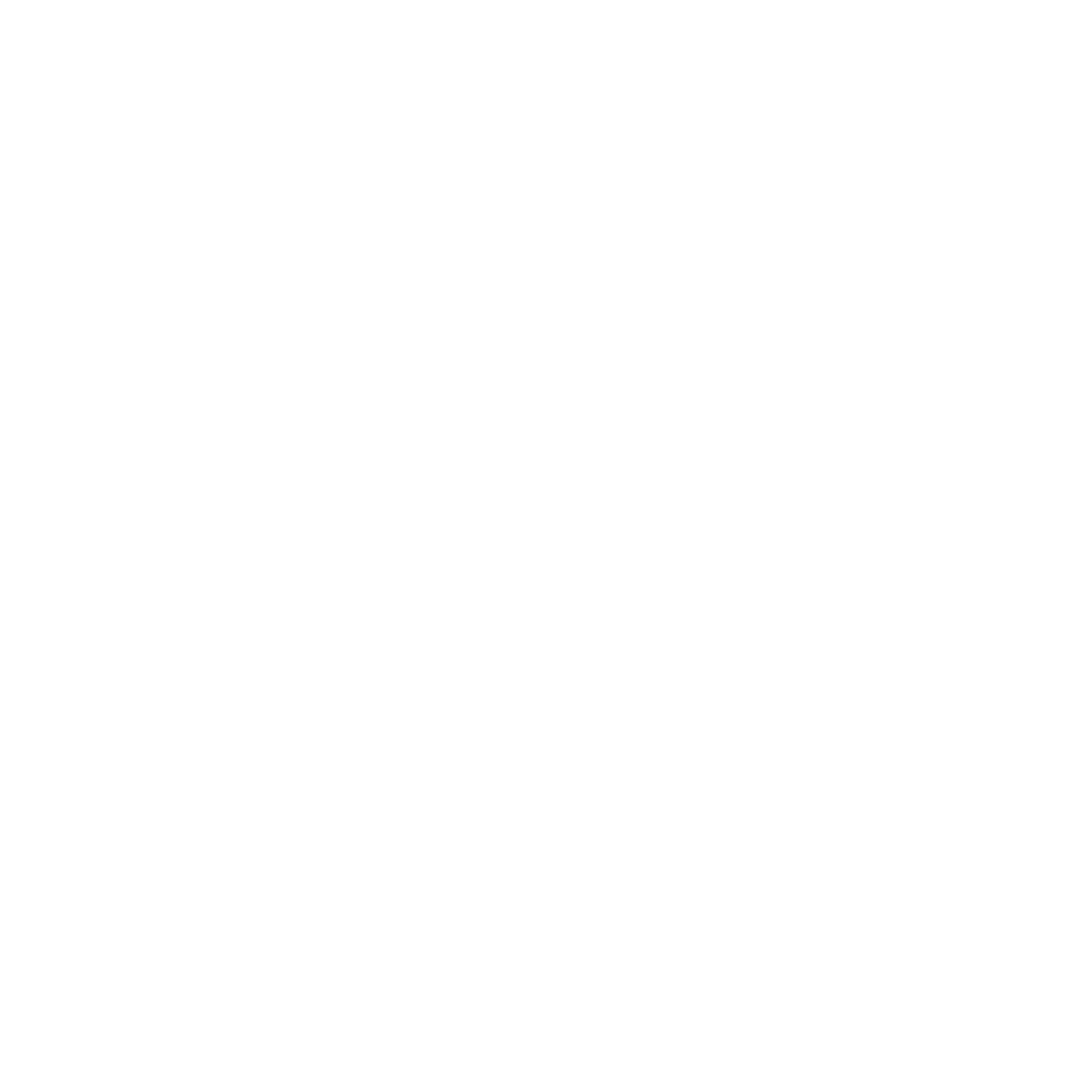
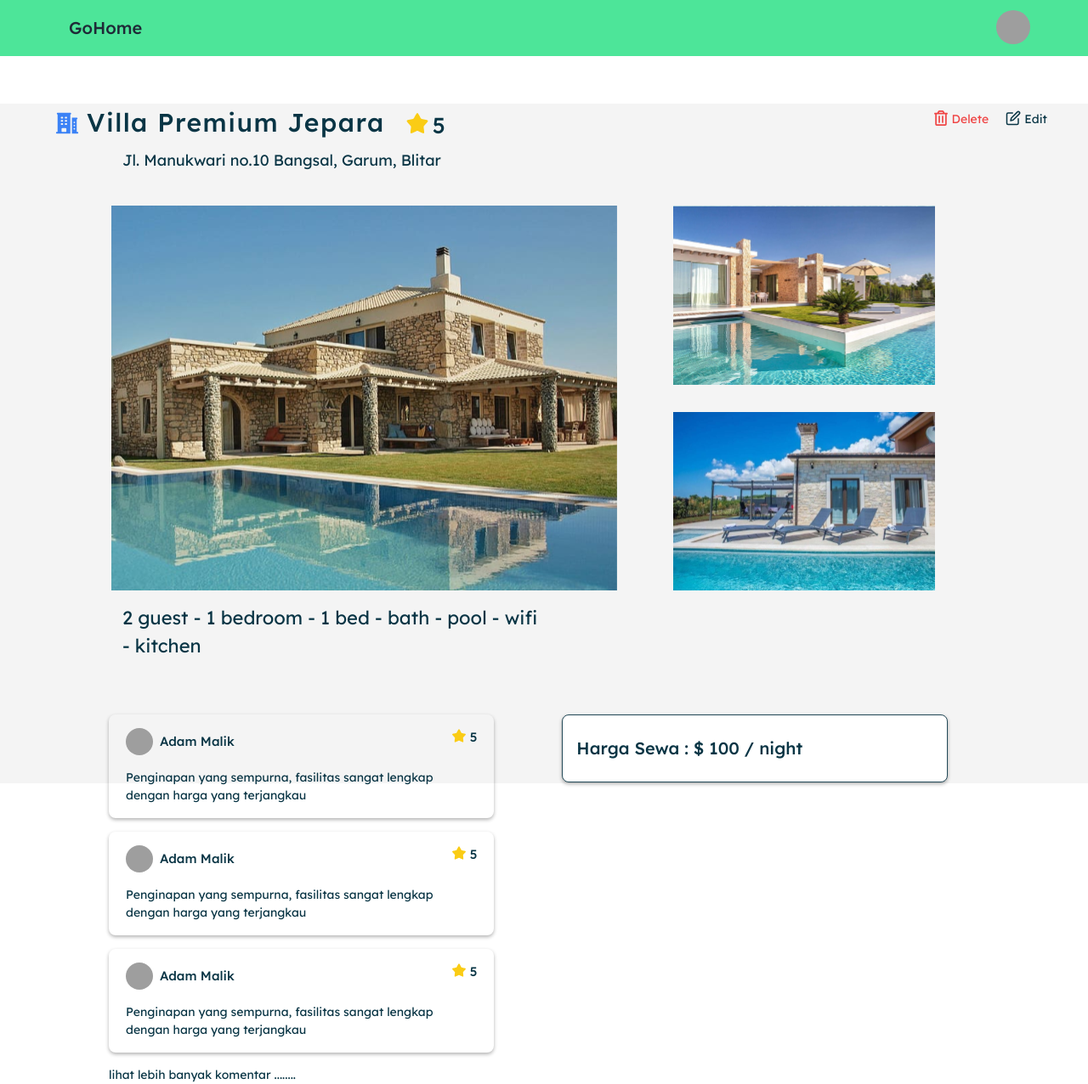
Before and after one commit to ALTA-KEL3/Airbnb-FE, a React (Vite) app: page /detailstaycation in a window 1280 px wide. Before the commit this address had no page. Shown: the whole page at 85% size. Before the commit the page ends 800 px from the top, so only its background shows below. Built offline with nearby package versions, Linux system fonts and the light colour scheme; grey boxes are pictures that could not be loaded; what prettier-plugin-tailwindcss would draw is missing.

Commit message:
feat: slicing detail staycation POV host

```diff
--- /dev/null
+++ b/src/pages/DetailStaycation.tsx
@@ -0,0 +1,120 @@
+import React, { FC, useState, useEffect } from "react";
+
+import CustomButton from "../components/CustomButton";
+import CustomInput from "../components/CustomInput";
+import Layout from "../components/Layout";
+
+import { FeedbackProps } from "../utils/DataType";
+
+import gambar1 from "../assets/gambar1.svg";
+import gambar2 from "../assets/gambar2.svg";
+import gambar3 from "../assets/gambar3.svg";
+
+import { HiBuildingOffice2 } from "react-icons/hi2";
+import { FaRegTrashAlt } from "react-icons/fa";
+import { GiRoundStar } from "react-icons/gi";
+import { FiEdit } from "react-icons/fi";
+
+const DetailStaycation = () => {
+  return (
+    <Layout>
+      <div className="relative px-16">
+        <h1 className="mt-14 flex items-center gap-2 text-[30px] font-semibold tracking-wider text-color4">
+          <HiBuildingOffice2 className="text-blue-500" size={30} /> Villa
+          Premium Jepara
+          <p className="ml-4 flex items-center gap-1 text-[26px] font-semibold">
+            <GiRoundStar className="text-yellow-400" size={28} />{" "}
+            <span className="pt-1.5"> 5</span>
+          </p>
+        </h1>
+        <p className="mt-2 pl-20 text-[18px] text-color4">
+          Jl. Manukwari no.10 Bangsal, Garum, Blitar
+        </p>
+
+        <div className="absolute top-2 right-12 flex gap-5">
+          <div className="flex gap-1 text-[14px] text-red-500">
+            <FaRegTrashAlt size={18} /> Delete
+          </div>
+          <div className="flex gap-1 text-[14px] text-color4">
+            <FiEdit size={18} /> Edit
+          </div>
+        </div>
+
+        <div className="mt-10 flex gap-2 pl-10">
+          <div className="flex w-7/12 justify-center ">
+            <img src={gambar1} alt="gambar1.svg" className="w-11/12" />
+          </div>
+          <div className="flex w-4/12 flex-col items-center justify-center gap-8">
+            <img src={gambar3} alt="gambar3.svg" className="w-10/12" />
+            <img src={gambar2} alt="gambar2.svg" className="w-10/12" />
+          </div>
+        </div>
+
+        <p className="mt-4 w-6/12 pl-20 text-[22px] text-color4">
+          2 guest - 1 bedroom - 1 bed - bath - pool - wifi - kitchen
+        </p>
+
+        <div className="mt-16 mb-20 ml-16 flex gap-20">
+          <div className="w-5/12 space-y-4">
+            <Feedback
+              id="feedback"
+              name="Adam Malik"
+              rating={5}
+              ulasan="Penginapan yang sempurna, fasilitas sangat lengkap dengan harga yang terjangkau"
+            />
+            <Feedback
+              id="feedback"
+              name="Adam Malik"
+              rating={5}
+              ulasan="Penginapan yang sempurna, fasilitas sangat lengkap dengan harga yang terjangkau"
+            />
+            <Feedback
+              id="feedback"
+              name="Adam Malik"
+              rating={5}
+              ulasan="Penginapan yang sempurna, fasilitas sangat lengkap dengan harga yang terjangkau"
+            />
+
+            <p className="text-[14px] text-color4">
+              lihat lebih banyak komentar ........
+            </p>
+          </div>
+
+          <div className="w-5/12 text-color4">
+            <div className="rounded-lg border border-color3 bg-white px-4 py-6 shadow-[0px_2px_4px_0px_rgba(0,0,0,0.3)]">
+              <p className="text-[20px] font-semibold">
+                Harga Sewa : $ 100 / night
+              </p>
+            </div>
+          </div>
+        </div>
+      </div>
+    </Layout>
+  );
+};
+
+const Feedback: FC<FeedbackProps> = ({ id, profil, name, rating, ulasan }) => {
+  return (
+    <div className="rounded-lg py-4 px-5 text-[15px] text-color4 shadow-[0px_2px_4px_0px_rgba(0,0,0,0.3)]">
+      <div className="flex justify-between font-semibold">
+        <div className="flex items-center gap-2">
+          <div
+            className="h-8 w-8 overflow-hidden rounded-full bg-contain"
+            style={{
+              backgroundImage: `URL(${"https://images.unsplash.com/photo-1599566150163-29194dcaad36?ixlib=rb-4.0.3&ixid=MnwxMjA3fDB8MHxwaG90by1wYWdlfHx8fGVufDB8fHx8&auto=format&fit=crop&w=387&q=80"})`,
+            }}
+          ></div>
+          {name}
+        </div>
+
+        <p className="flex items-start justify-center gap-1">
+          <GiRoundStar className="text-yellow-400" size={18} /> {rating}
+        </p>
+      </div>
+
+      <p className="mt-4 text-[14px]">{ulasan}</p>
+    </div>
+  );
+};
+
+export default DetailStaycation;
--- a/src/routes/App.tsx
+++ b/src/routes/App.tsx
@@ -1,9 +1,10 @@
 import { BrowserRouter, Route, Routes } from "react-router-dom";
 import { useCookies } from "react-cookie";
 
+import DetailStaycation from "../pages/DetailStaycation";
+import AddStaycation from "../pages/AddStaycation";
+import Reserve from "../pages/Reserve";
 import Login from "../pages/Login";
-import Reserve from "../pages/Reserve";
-import AddStaycation from "../pages/AddStaycation";
 
 const App = () => {
   return (
@@ -12,6 +13,7 @@
         <Route path="/" element={<Login />} />
         <Route path="/reservasi" element={<Reserve />} />
         <Route path="/addstaycation" element={<AddStaycation />} />
+        <Route path="/detailstaycation" element={<DetailStaycation />} />
       </Routes>
     </BrowserRouter>
   );
```
